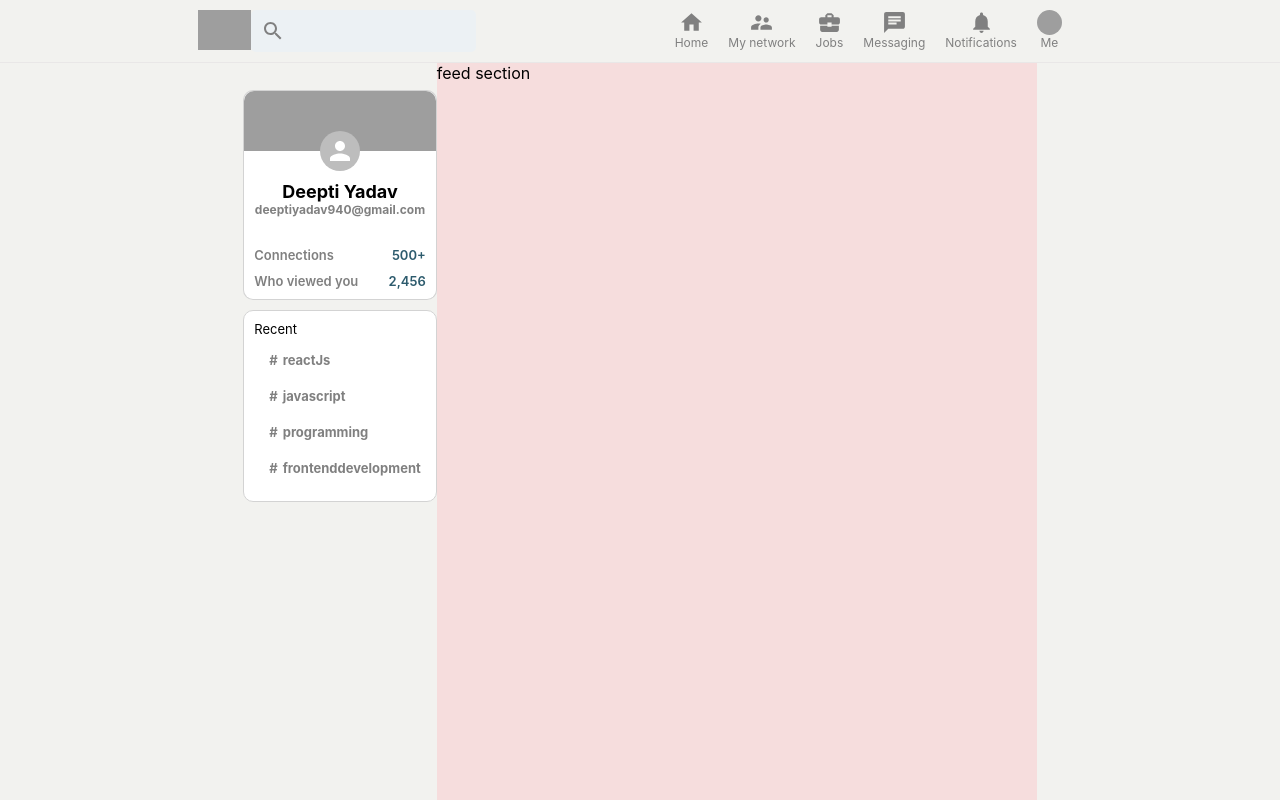
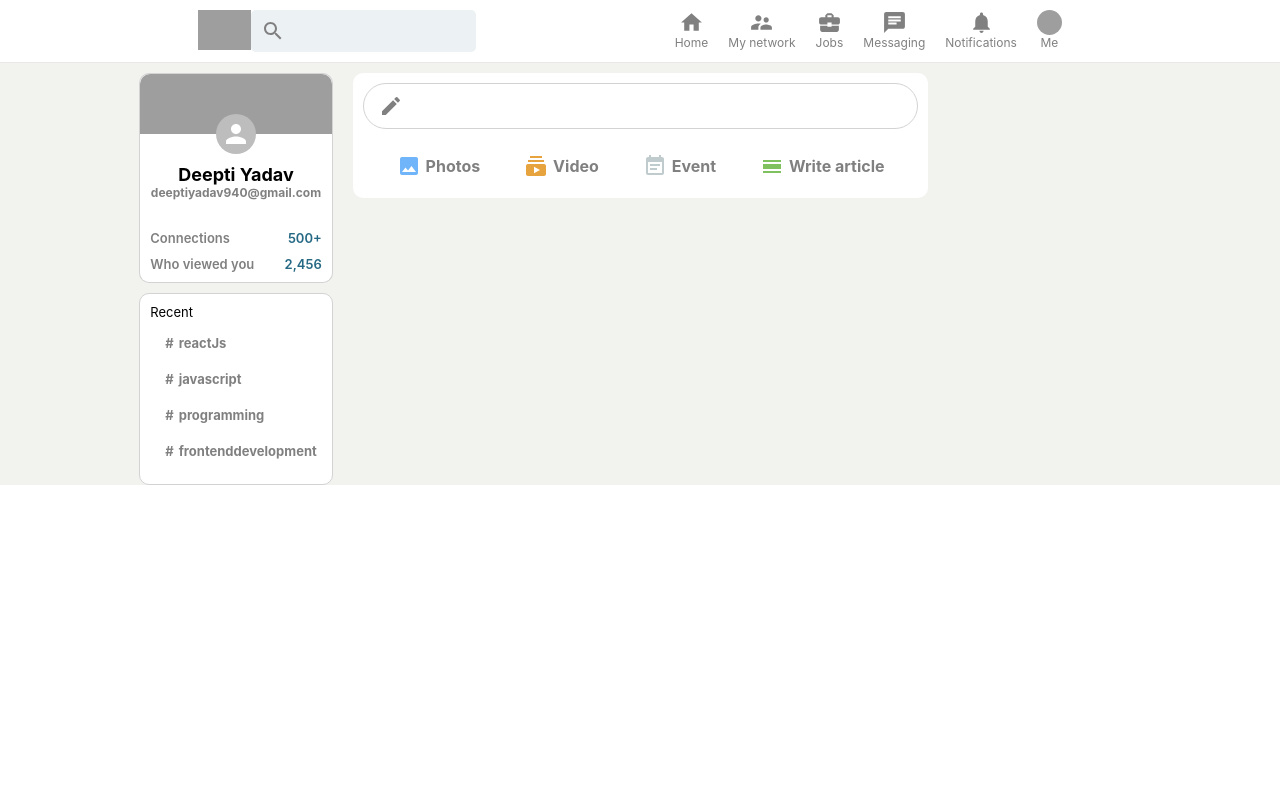
Before and after one commit to YadavDeepti/linkedIn-clone, a React (Create React App) app: page / in a window 1280 px wide. Shown: the top 800 px of the page. Built offline with nearby package versions, Linux system fonts and the light colour scheme; grey boxes are pictures that could not be loaded.

Commit message:
input section done

```diff
--- a/src/App.css
+++ b/src/App.css
@@ -9,9 +9,3 @@
 .app__body{
     display: flex;
 }
-
-.feed{
-    background-color: rgb(246, 221, 221);
-    width: 600px;
-    height: 100vw;
-}
--- a/src/Feed.css
+++ b/src/Feed.css
@@ -1,5 +1,47 @@
 .feed{
     flex: 0.6;
-    color: red;
+    margin: 0 20px;
+    width: 60vw;
+    margin-top: 10px;
+}
+
+.feed__inputContainer{
+    background-color: white;
+    padding: 10px;
+    padding-bottom: 10px;
+    margin-bottom: 10px;
+    border-radius: 10px;
 
 }
+
+.feed__input{
+    border: 1px solid lightgray;
+    border-radius: 30px;
+    display: flex;
+    flex-direction: ro;
+    padding: 10px;
+    color: gray;
+    padding-left: 15px;
+}
+
+.feed__input > form{
+    display: flex;
+    width: 100%;
+}
+
+.feed__input > form > input{
+    border: none;
+    flex: 1;
+    font-weight: 600;
+    margin-left: 10px;
+    outline-width: 0;
+}
+
+.feed__input > form > button{
+    display: none;
+}
+
+.feed__inputOptions{
+    display: flex;
+    justify-content: space-evenly;
+}
--- a/src/Feed.js
+++ b/src/Feed.js
@@ -1,11 +1,32 @@
-import './Sidebar.css'
+import './Feed.css'
+import InputOption from './inputOption';
+import React from 'react';
+import CreateIcon from '@mui/icons-material/Create';
+import ImageIcon from '@mui/icons-material/Image';
+import SubscriptionsIcon from '@mui/icons-material/Subscriptions';
+import EventNoteIcon from '@mui/icons-material/EventNote';
+import CalendarViewDayIcon from '@mui/icons-material/CalendarViewDay';
 
-import React from 'react'
+
 
 const Feed = () => {
   return (
     <div className='feed'>
-      feed section
+      <div className="feed__inputContainer">
+        <div className="feed__input">
+          <CreateIcon />
+          <form>
+            <input type="text" />
+            <button type='submit'>Send</button>
+          </form>
+        </div>
+        <div className="feed__inputOptions">
+          <InputOption Icon={ImageIcon} title='Photos' color='#70B5F9'/>
+          <InputOption Icon={SubscriptionsIcon} title='Video' color='#e7a33e'/>
+          <InputOption Icon={EventNoteIcon} title='Event' color='#c0cbcd'/>
+          <InputOption Icon={CalendarViewDayIcon} title='Write article' color='#7fc15e'/>
+        </div>
+      </div>
     </div>
   )
 }
--- a/src/Header.css
+++ b/src/Header.css
@@ -1,6 +1,7 @@
 .header{
 display: flex;
 justify-content: space-evenly;
+background-color: white;
 border-bottom: 1px solid rgb(233, 231, 231);
 padding-top: 10px;
 padding-bottom: 10px;
--- /dev/null
+++ b/src/InputOption.css
@@ -0,0 +1,18 @@
+.inputOption{
+    display: flex;
+    align-items: center;
+    margin-top: 15px;
+    color: gray;
+    padding: 10px;
+    cursor: pointer;
+}
+
+.inputOption:hover{
+    background-color: whitesmoke;
+    border-radius: 10px;
+    color: black;
+}
+
+.inputOption > h4{
+    margin-left: 5px;
+}
--- a/src/Sidebar.css
+++ b/src/Sidebar.css
@@ -68,7 +68,7 @@
 
 .sidebar__statNumber{
     font-weight: bold;
-    color: rgb(45, 91, 109) !important;
+    color: rgb(37, 105, 132) !important;
 }
 
 .sidebar__bottom{
--- /dev/null
+++ b/src/inputOption.js
@@ -0,0 +1,13 @@
+import React from 'react'
+import './InputOption.css'
+
+const InputOption = ({ Icon, title, color}) => {
+  return (
+    <div className='inputOption'>
+      <Icon style ={{color: color}}/>
+      <h4>{title}</h4>
+    </div>
+  )
+}
+
+export default InputOption
```
